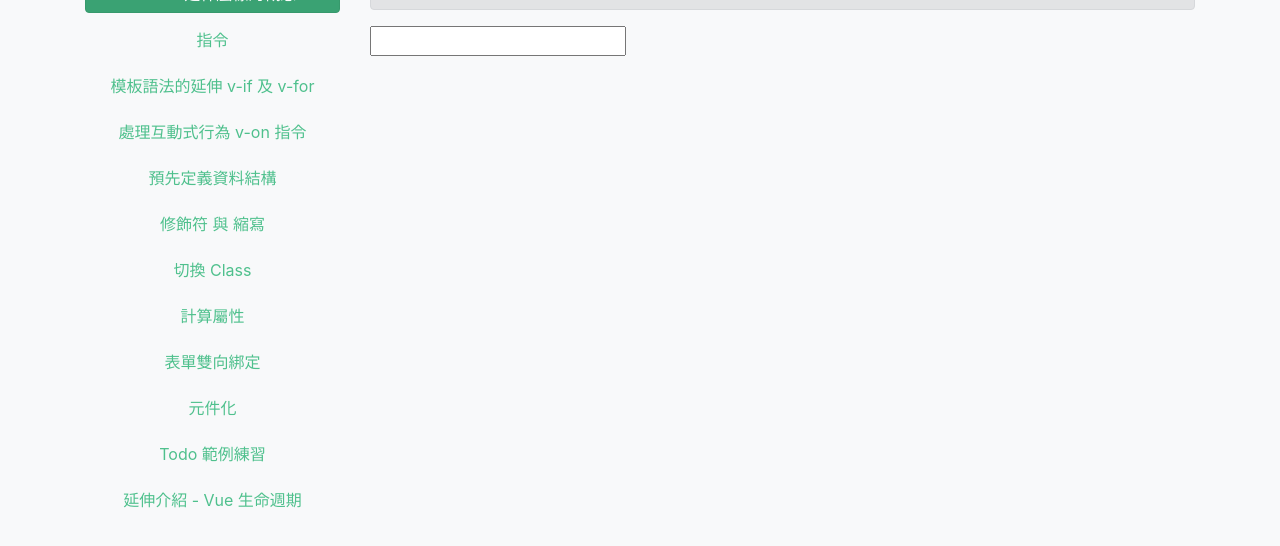
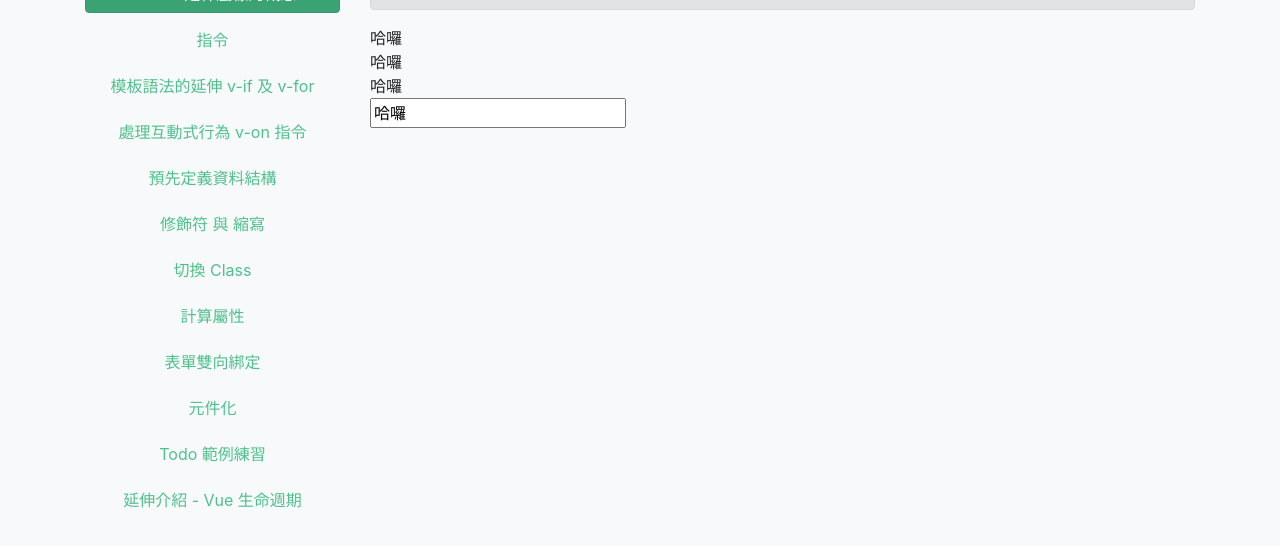
Before and after one commit to tiida54/hexschool-Vue.js, a plain HTML site: page basic/mvvm.html in a window 1280 px wide. Shown: the part 248-794 px from the top of the page. Drawn offline with Linux system fonts and the light colour scheme.

Commit message:
[ADD] chapter-2 Vue.js mvvm
2-7 / v-model / v-text / v-html / {{ }}

```diff
--- a/basic/mvvm.html
+++ b/basic/mvvm.html
@@ -148,7 +148,10 @@
 
 
 <div id="app">
-  <input type="text">
+  {{message}}
+  <div v-html="message"></div>
+  <div v-text="message"></div>
+  <input type="text" v-model="message">
 </div>
 
 <script>
@@ -156,9 +159,9 @@ var app = new Vue({
   el: '#app',
   // 在此建立資料內容
 
-  // data: {
-  //   message: '哈囉'
-  // }
+  data: {
+    message: '哈囉'
+  }
 })
 </script>
         </div>
```
